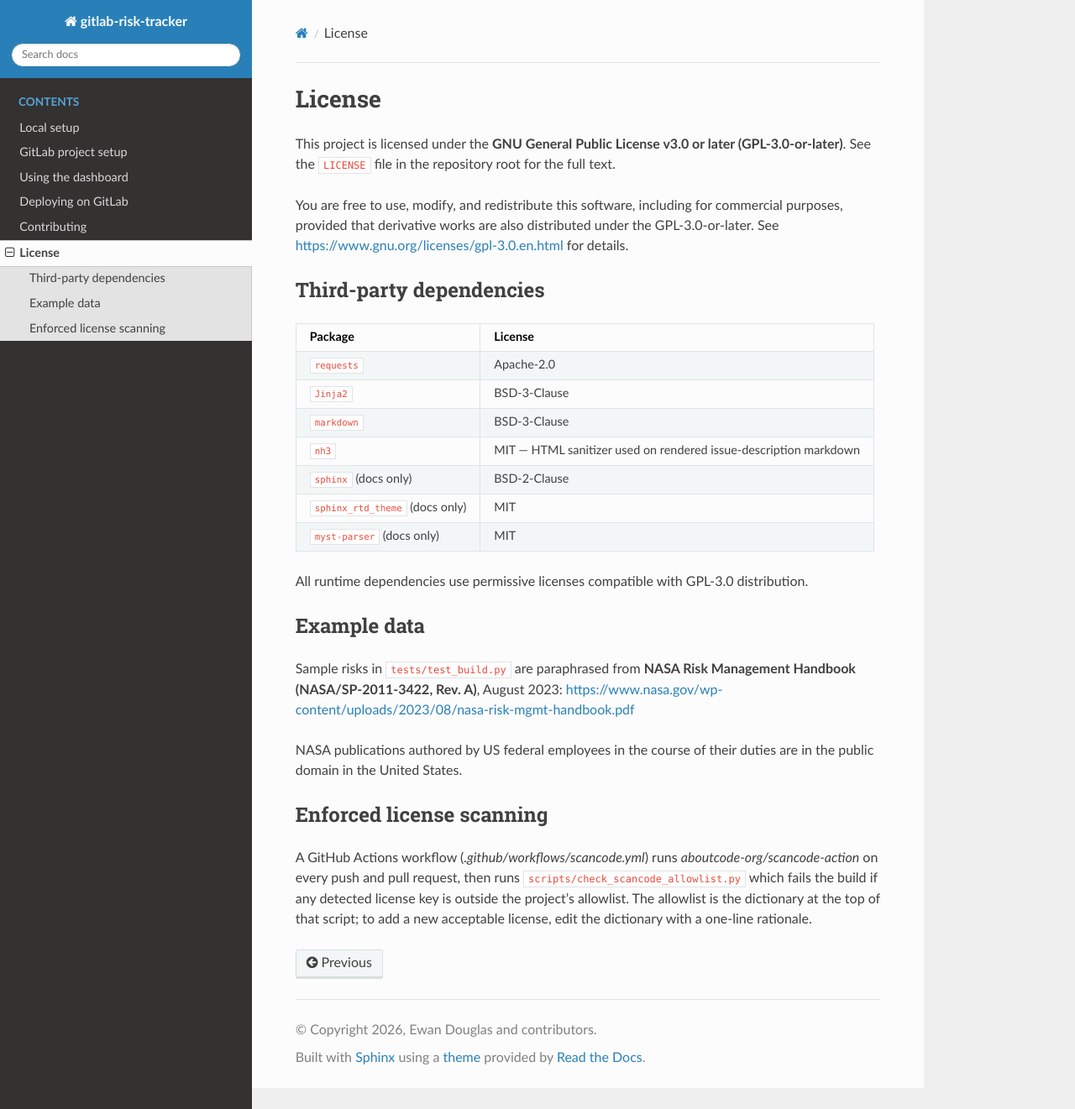
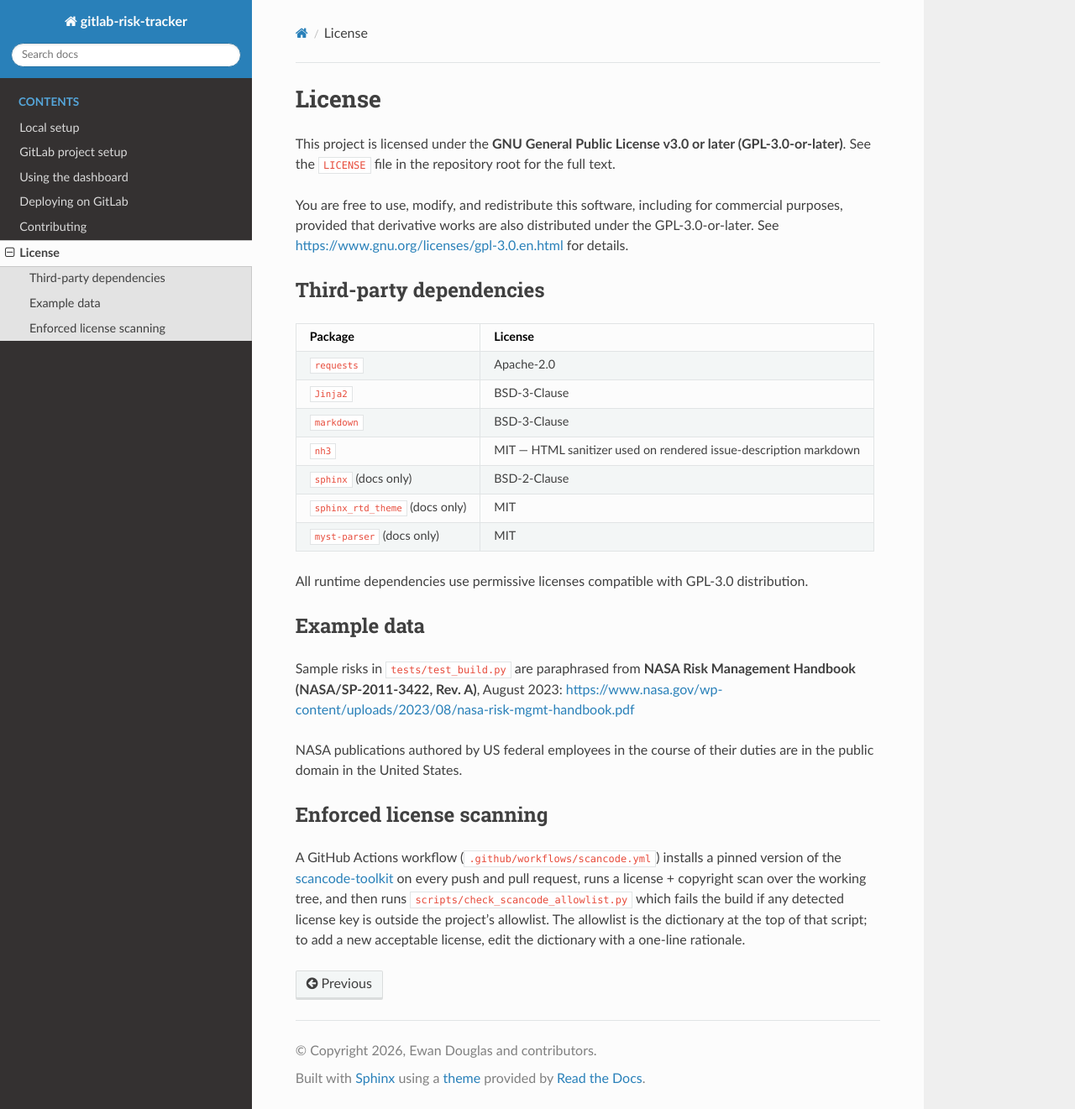
Before and after one commit to douglase/gitlab-risk-tracker, a Sphinx documentation site: the page built from docs/license.rst, in a window 1280 px wide and 1321 px high. Shown: the whole window at 84% size. Built offline with Sphinx 7.4.7 and the Read the Docs theme 3.1.0, drawn with Linux system fonts in a browser that asks for light colours.

Commit message:
Use scancode-toolkit CLI directly instead of the scancode.io action
The aboutcode-org/scancode-action wraps scancode.io (the server-side
product with pipelines and a database), not the scancode-toolkit CLI.
Its output schema and path layout don't match what our allowlist
checker expects.

Install scancode-toolkit==32.5.0 from PyPI and run the CLI with the
same flags that worked in the local dry-run. Predictable output path
(scancode-results/scancode.json), known schema, and Dependabot can
keep the pin current via pip ecosystem updates.

```diff
--- a/docs/license.rst
+++ b/docs/license.rst
@@ -50,9 +50,12 @@ their duties are in the public domain in the United States.
 Enforced license scanning
 -------------------------
 
-A GitHub Actions workflow (`.github/workflows/scancode.yml`) runs
-`aboutcode-org/scancode-action` on every push and pull request, then
-runs ``scripts/check_scancode_allowlist.py`` which fails the build
-if any detected license key is outside the project's allowlist.
-The allowlist is the dictionary at the top of that script; to add a
-new acceptable license, edit the dictionary with a one-line rationale.
+A GitHub Actions workflow (``.github/workflows/scancode.yml``) installs
+a pinned version of the
+`scancode-toolkit <https://github.com/aboutcode-org/scancode-toolkit>`_
+on every push and pull request, runs a license + copyright scan over
+the working tree, and then runs ``scripts/check_scancode_allowlist.py``
+which fails the build if any detected license key is outside the
+project's allowlist. The allowlist is the dictionary at the top of
+that script; to add a new acceptable license, edit the dictionary with
+a one-line rationale.
```
Also changed, not shown: 1 other file.
